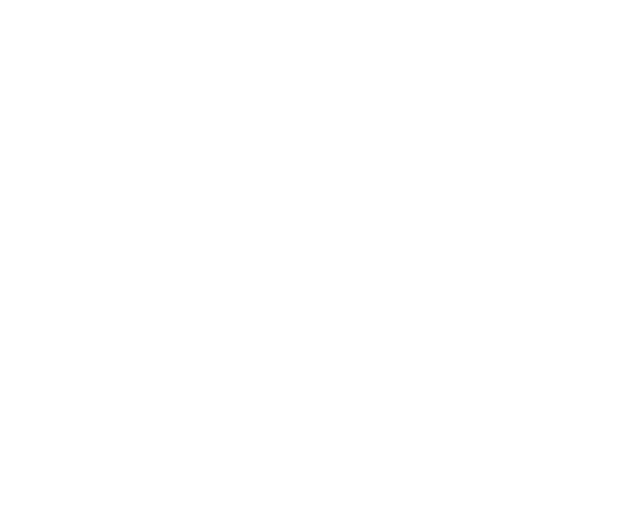
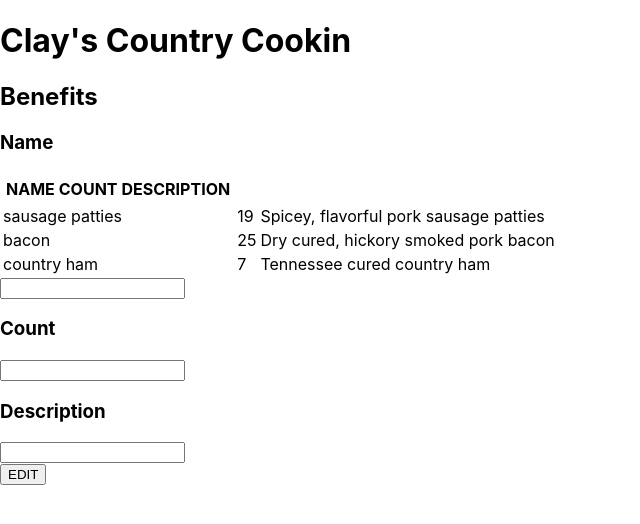
Before and after one commit to ClayG89/Project-3, a React (Create React App) app in the folder client/: page /benefit in a window 1280 px wide. Shown: the top 524 px of the page, without its empty margins (0-640 px from the left). Built offline with nearby package versions, Linux system fonts and the light colour scheme.

Commit message:
changed component

```diff
--- a/client/src/App.js
+++ b/client/src/App.js
@@ -3,6 +3,8 @@
 import Personnel from './components/Personnel'
 import Other from './components/Other'
 import Vacation from './components/Vacation'
+import Benefit from './components/Benefit'
+import Payroll from './components/Payroll'
 import Home from './components/Home'
 import Inventory from './components/Inventory'
 import Food from './components/Food'
@@ -35,6 +37,10 @@
 
             <Route exact path="/vacation" component={Vacation}/>
 
+            <Route exact path="/benefit" component={Benefit}/>
+
+            <Route exact path="/payroll" component={Payroll}/>
+
           </Switch>
         </div>
       </Router>
--- a/client/src/components/Benefit.js
+++ b/client/src/components/Benefit.js
@@ -1,13 +1,58 @@
 import React, { Component } from 'react'
+import { Link } from 'react-router-dom'
 import personnel from './Personnel'
+import Table from './Table'
 import Title from './Title'
 
 export default class Benefit extends Component {
-    render() {
-        return (
+
+    state = {
+        benefit: [
+     {
+         "name": "sausage patties",
+         "count": 19,
+         "description": "Spicey, flavorful pork sausage patties",
+     },
+     {
+         "name": "bacon",
+         "count": 25,
+         "description": "Dry cured, hickory smoked pork bacon",
+     },
+     {
+         "name": "country ham",
+         "count": 7,
+         "description": "Tennessee cured country ham"
+     }
+     ],
+ }
+
+ render() {
+
+    return (
+        <div>
+            <Title/>
+
+            <div className="benefitName">
+                <h2>Benefits</h2>
+                <h3>Name</h3>
+                <Table info={this.state.benefit}/>
+                <input type="text" name="name" onChange={ this.submitCreateForm }/>
+                <p>{this.submitCreateForm}</p>
+            </div>
             <div>
-              <Title/>
+                <h3>Count</h3>
+                <input type="number" name="count" onChange={ this.changeInput }/>
             </div>
-        )
-    }
+            <div>
+                <h3>Description</h3>
+                <input type="text" name="description" onChange={ this.changeInput}/>
+            </div>
+            <div>
+            <button onClick={ this.submitNewProduct }>EDIT</button>
+            </div>
+
+
+        </div>
+    )
 }
+}
--- a/client/src/components/Payroll.js
+++ b/client/src/components/Payroll.js
@@ -1,10 +1,51 @@
 import React, { Component } from 'react'
 import personnel from './Personnel'
+import { Link } from 'react-router-dom'
+import Table from './Table'
+import Title from './Title'
 
 export default class Payroll extends Component {
+
+    state = {
+        payroll: [
+            {
+                "name": "Mark Smith",
+                "count": 13,
+                "description": "Remaining PTO days"
+            },
+            {
+                "name": "Carla Jones",
+                "count": 9,
+                "description": "Remaining PTO days"
+            },
+
+        ]
+    }
     render() {
+
         return (
             <div>
+                <Title/>
+
+                <div className="payrollName">
+                    <h2>Payroll</h2>
+                    <h3>Name</h3>
+                    <Table info={this.state.payroll}/>
+                    <input type="text" name="name" onChange={ this.submitCreateForm }/>
+                    <p>{this.submitCreateForm}</p>
+                </div>
+                <div>
+                    <h3>Count</h3>
+                    <input type="number" name="count" onChange={ this.changeInput }/>
+                </div>
+                <div>
+                    <h3>Description</h3>
+                    <input type="text" name="description" onChange={ this.changeInput}/>
+                </div>
+                <div>
+                <button onClick={ this.submitNewProduct }>EDIT</button>
+                </div>
+
 
             </div>
         )
--- a/client/src/components/Vacation.js
+++ b/client/src/components/Vacation.js
@@ -5,9 +5,46 @@
 import Title from './Title'
 
 export default class Vacation extends Component {
+    state = {
+        vacation: [
+            {
+                "name": "Mark Smith",
+                "count": 13,
+                "description": "Remaining PTO days"
+            },
+            {
+                "name": "Carla Jones",
+                "count": 9,
+                "description": "Remaining PTO days"
+            },
+
+        ]
+    }
     render() {
+
         return (
             <div>
+                <Title/>
+
+                <div className="vacaName">
+                    <h2>Vacation</h2>
+                    <h3>Name</h3>
+                    <Table info={this.state.vacation}/>
+                    <input type="text" name="name" onChange={ this.submitCreateForm }/>
+                    <p>{this.submitCreateForm}</p>
+                </div>
+                <div>
+                    <h3>Count</h3>
+                    <input type="number" name="count" onChange={ this.changeInput }/>
+                </div>
+                <div>
+                    <h3>Description</h3>
+                    <input type="text" name="description" onChange={ this.changeInput}/>
+                </div>
+                <div>
+                <button onClick={ this.submitNewProduct }>EDIT</button>
+                </div>
+
 
             </div>
         )
```
